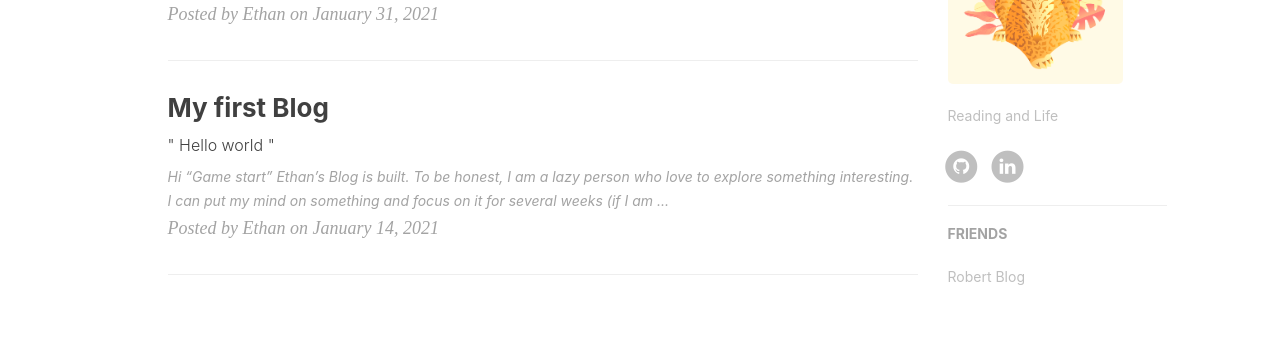
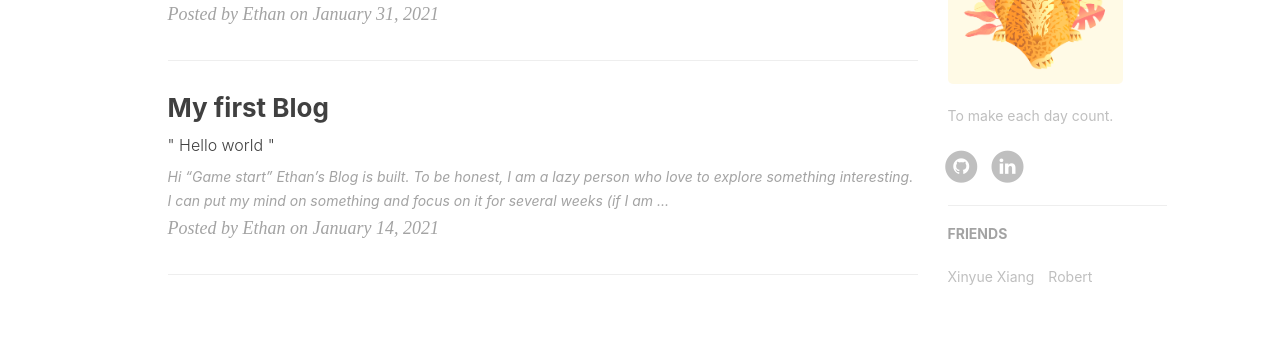
Before and after one commit to Ethan707/ethan707.github.io, a Jekyll site: the page built from index.html, in a window 1280 px wide. Shown: the part 750-1111 px from the top of the page. Built offline with Jekyll 4.4.1, drawn with Linux system fonts in a browser that asks for light colours; nearby versions of some CDN libraries; the list of posts is cut into pages by our own code; comment, search, counter and statistics services are not loaded.

Commit message:
Update UI

```diff
--- a/_config.yml
+++ b/_config.yml
@@ -1,6 +1,6 @@
 # Site settings
 title: Ethan Blog
-SEOTitle: Ethan Blog | Ethan的博客
+SEOTitle: Ethan
 header-img: img/home-bg.jpg
 description: "My personal blog"
 keyword: "Ethan Chen, Python, Blog"
@@ -58,7 +58,7 @@ kramdown:
       start_line: 1
 
 # Disqus settings
-# disqus_username: disqus_o37YPrzSYi
+# disqus_username:
 
 # Netease settings
 # netease_comment: false
@@ -73,7 +73,7 @@ kramdown:
 
 # Sidebar settings
 sidebar: true # whether or not using Sidebar.
-sidebar-about-description: "Reading and Life"
+sidebar-about-description: "To make each day count."
 sidebar-avatar: /img/avatar-Ethan.png # use absolute URL, seeing it's used in both `/` and `/about/`
 
 # Featured Tags
@@ -87,12 +87,8 @@ service-worker: true
 # MathJax rendering for layout:page (e.g. post preview)
 page-mathjax: false
 # Friends
-friends: [
-    {
-      #     title: "Su",
-      #     href: "http://su.gallery/"
-      # },{
-      title: "Robert Blog",
-      href: "https://www.robertj1.com/",
-    },
+friends:
+  [
+    { title: "Xinyue Xiang", href: "http://xiangxinyue.com/" },
+    { title: "Robert", href: "https://www.robertj1.com/" },
   ]
--- a/archive.html
+++ b/archive.html
@@ -1,7 +1,7 @@
 ---
 title: Archive
 layout: default
-description: "「我干了什么 究竟拿了时间换了什么」"
+description: "「SELECT * FROM Posts」"
 header-img: "img/tag-bg.jpg"
 ---
 
```
